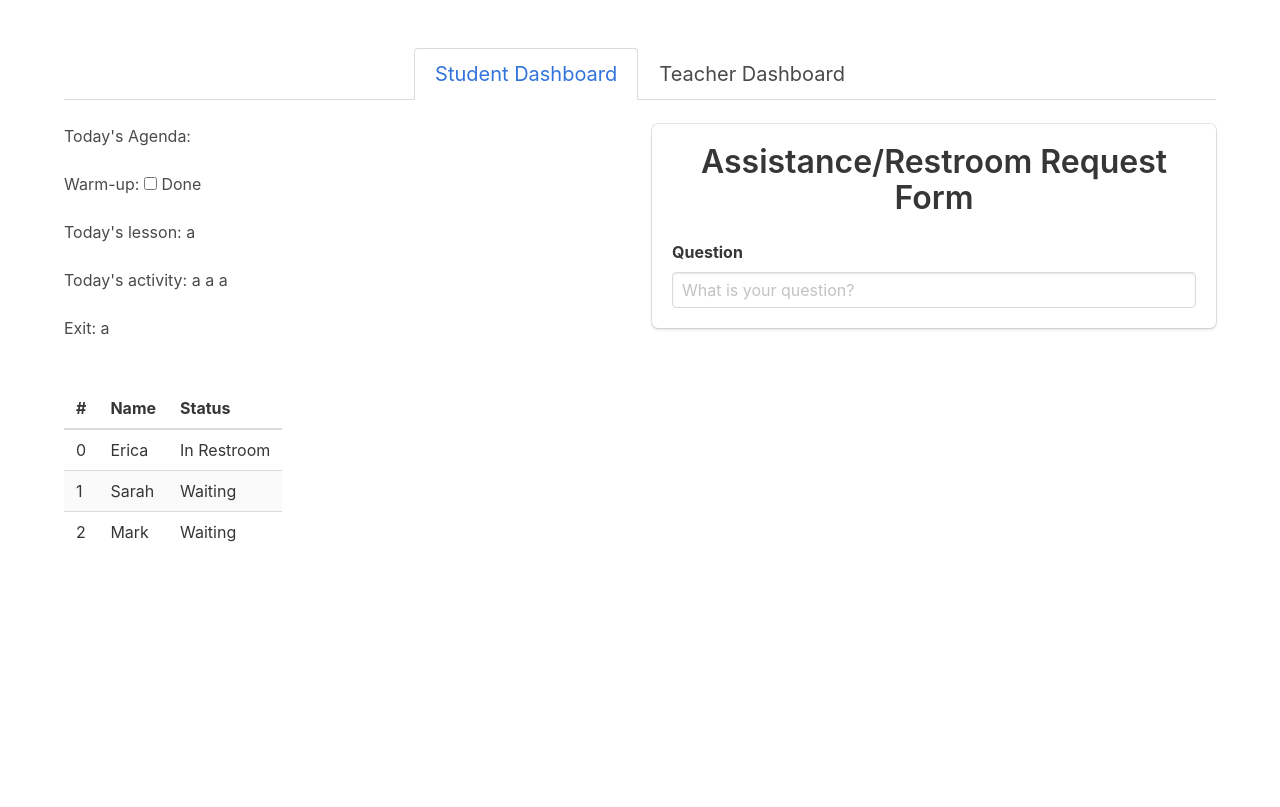
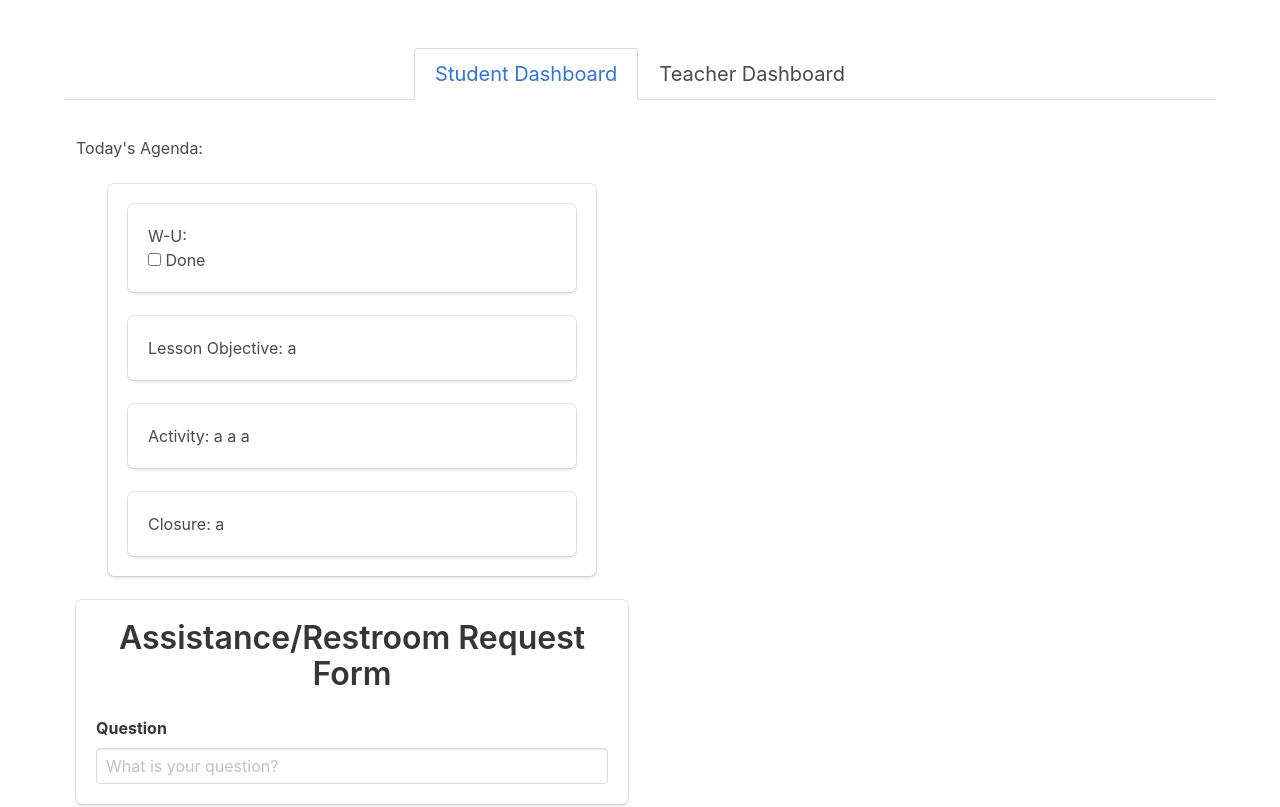
Before and after one commit to Lee-ArnoldIII/react-redux-cmap, a React (Create React App) app: page / in a window 1280 px wide. Shown: the top 807 px of the page. Built offline with nearby package versions, Linux system fonts and the light colour scheme.

Commit message:
update styling for board on student dashboard. working on new reducer for student side changes.

```diff
--- a/src/components/student/StudentAgenda.js
+++ b/src/components/student/StudentAgenda.js
@@ -13,24 +13,28 @@ class StudentAgenda extends Component {
   render () {
     console.log(this.props.item)
     return (
-      <div className='container'>
-        <div className='content' id='warmUP'>
-        Warm-up: {this.props.warmUp}
-          <label className='checkbox'>
-            <input type='checkbox' /> Done
-          </label>
-        </div>
+      <div className='container is-fluid'>
+        <div className='box'>
+          <div className='box' id='warmUP'>
+        W-U: {this.props.warmUp}
+            <div className=''>
+              <label className='checkbox'>
+                <input type='checkbox' /> Done
+              </label>
+            </div>
+          </div>
 
-        <div className='content' id='lesson'>
-        Today's lesson: {this.props.lesson}
-        </div>
+          <div className='box' id='lesson'>
+        Lesson Objective: {this.props.lesson}
+          </div>
 
-        <div className='content' id='activity'>
-        Today's activity: {this.props.activity}
-        </div>
+          <div className='box' id='activity'>
+        Activity: {this.props.activity}
+          </div>
 
-        <div className='content' id='exit'>
-        Exit: {this.props.exit}
+          <div className='box' id='exit'>
+        Closure: {this.props.exit}
+          </div>
         </div>
       </div>
 
--- a/src/components/student/StudentDashboard.js
+++ b/src/components/student/StudentDashboard.js
@@ -15,15 +15,15 @@ class StudentDashboard extends Component {
   render () {
     return (
       <div>
-        <div className='columns'>
+        <div className='sections $section-padding-medium'>
           <div className='column is-half'>
             <h2>Today's Agenda: </h2> <br />
             <StudentAgenda />
-          </div>
-          <div className='column'>
+            <br />
             <Requests />
 
           </div>
+          <div className='column' />
         </div>
 
         <br />
--- a/src/components/teacher/RosterTableQuestion.js
+++ b/src/components/teacher/RosterTableQuestion.js
@@ -35,7 +35,7 @@ class RosterTableQuestion extends React.Component {
     return (
       <React.Fragment>
         <td>
-          <button onClick={this.handleOpenModal} class='button is-danger is-small modal-button' data-target='modal-ter' aria-haspopup='true'>Question</button>
+          <button onClick={this.handleOpenModal} className='button is-danger is-small modal-button' data-target='modal-ter' aria-haspopup='true'>Question</button>
           {this.state.showModal ? <Modal text={this.props.text}
             name={this.props.name}
             close={this.handleCloseModal}
--- a/src/reducers/reducer.js
+++ b/src/reducers/reducer.js
@@ -13,7 +13,7 @@ const initialState = {
     activity: { task: 'a\na\na', done: false },
     exit: { task: 'a', done: false }
   },
-  restroom: true
+  restroom: false
 }
 
 const agendaReducer = (state = initialState, action) => {
```
Also changed, not shown: src/reducers/studentReducer.js (added, +15 -0 lines).
